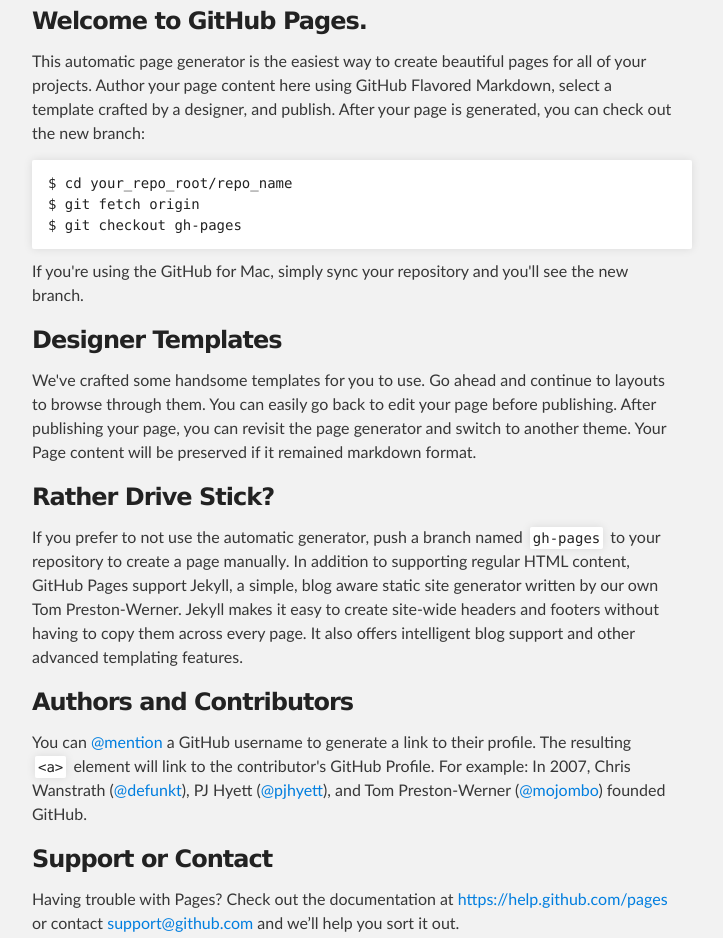
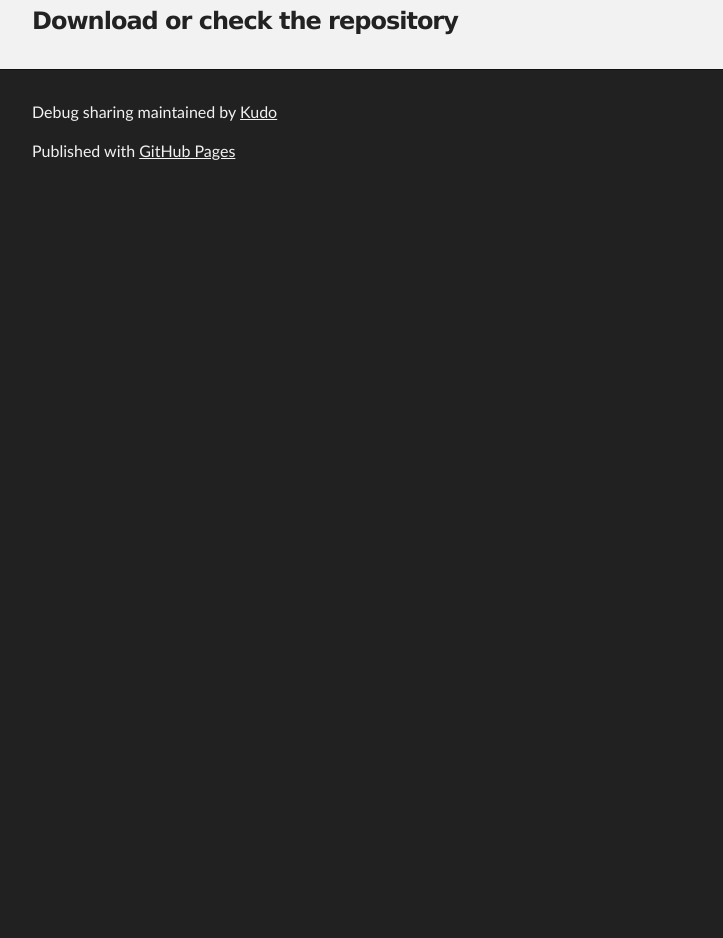
Before and after one commit to Kudo/DEBUG_sharing, a plain HTML site: page index.html in a window 1280 px wide. Shown: the part 257-1195 px from the top of the page, without its empty margins (288-1011 px from the left). After the commit the page ends 800 px from the top, so only its background shows below. Drawn offline with Linux system fonts and the light colour scheme.

```diff
--- a/index.html
+++ b/index.html
@@ -32,36 +32,7 @@
     <div id="main_content_wrap" class="outer">
       <section id="main_content" class="inner">
         <h3>
-<a id="welcome-to-github-pages" class="anchor" href="#welcome-to-github-pages" aria-hidden="true"><span class="octicon octicon-link"></span></a>Welcome to GitHub Pages.</h3>
-
-<p>This automatic page generator is the easiest way to create beautiful pages for all of your projects. Author your page content here using GitHub Flavored Markdown, select a template crafted by a designer, and publish. After your page is generated, you can check out the new branch:</p>
-
-<pre><code>$ cd your_repo_root/repo_name
-$ git fetch origin
-$ git checkout gh-pages
-</code></pre>
-
-<p>If you're using the GitHub for Mac, simply sync your repository and you'll see the new branch.</p>
-
-<h3>
-<a id="designer-templates" class="anchor" href="#designer-templates" aria-hidden="true"><span class="octicon octicon-link"></span></a>Designer Templates</h3>
-
-<p>We've crafted some handsome templates for you to use. Go ahead and continue to layouts to browse through them. You can easily go back to edit your page before publishing. After publishing your page, you can revisit the page generator and switch to another theme. Your Page content will be preserved if it remained markdown format.</p>
-
-<h3>
-<a id="rather-drive-stick" class="anchor" href="#rather-drive-stick" aria-hidden="true"><span class="octicon octicon-link"></span></a>Rather Drive Stick?</h3>
-
-<p>If you prefer to not use the automatic generator, push a branch named <code>gh-pages</code> to your repository to create a page manually. In addition to supporting regular HTML content, GitHub Pages support Jekyll, a simple, blog aware static site generator written by our own Tom Preston-Werner. Jekyll makes it easy to create site-wide headers and footers without having to copy them across every page. It also offers intelligent blog support and other advanced templating features.</p>
-
-<h3>
-<a id="authors-and-contributors" class="anchor" href="#authors-and-contributors" aria-hidden="true"><span class="octicon octicon-link"></span></a>Authors and Contributors</h3>
-
-<p>You can <a href="https://github.com/blog/821" class="user-mention">@mention</a> a GitHub username to generate a link to their profile. The resulting <code>&lt;a&gt;</code> element will link to the contributor's GitHub Profile. For example: In 2007, Chris Wanstrath (<a href="https://github.com/defunkt" class="user-mention">@defunkt</a>), PJ Hyett (<a href="https://github.com/pjhyett" class="user-mention">@pjhyett</a>), and Tom Preston-Werner (<a href="https://github.com/mojombo" class="user-mention">@mojombo</a>) founded GitHub.</p>
-
-<h3>
-<a id="support-or-contact" class="anchor" href="#support-or-contact" aria-hidden="true"><span class="octicon octicon-link"></span></a>Support or Contact</h3>
-
-<p>Having trouble with Pages? Check out the documentation at <a href="https://help.github.com/pages">https://help.github.com/pages</a> or contact <a href="mailto:support@github.com">support@github.com</a> and we’ll help you sort it out.</p>
+<a id="download-or-check-the-repository" class="anchor" href="#download-or-check-the-repository" aria-hidden="true"><span class="octicon octicon-link"></span></a>Download or check the repository</h3>
       </section>
     </div>
 
```
Also changed, not shown: params.json (+1 -1 lines).
